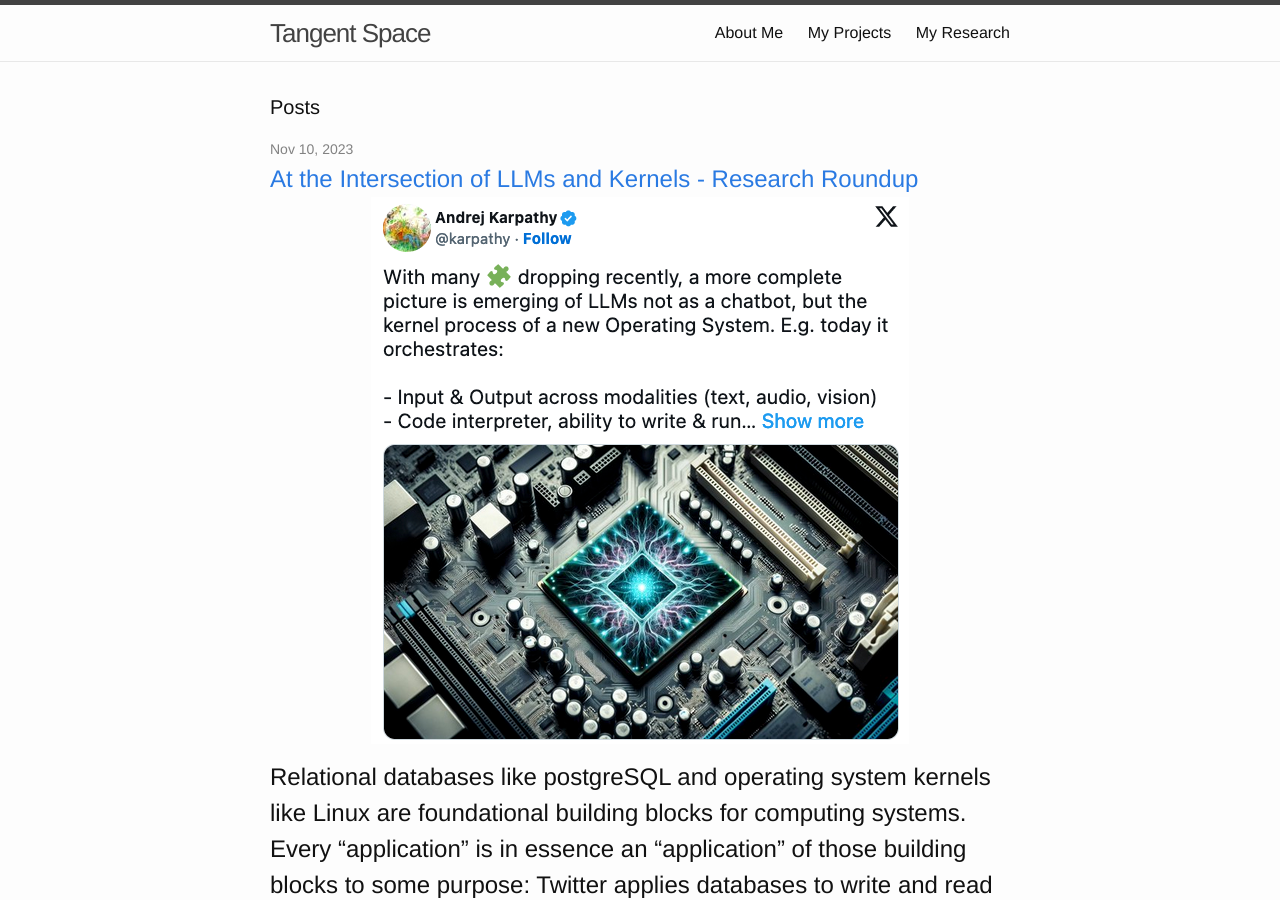
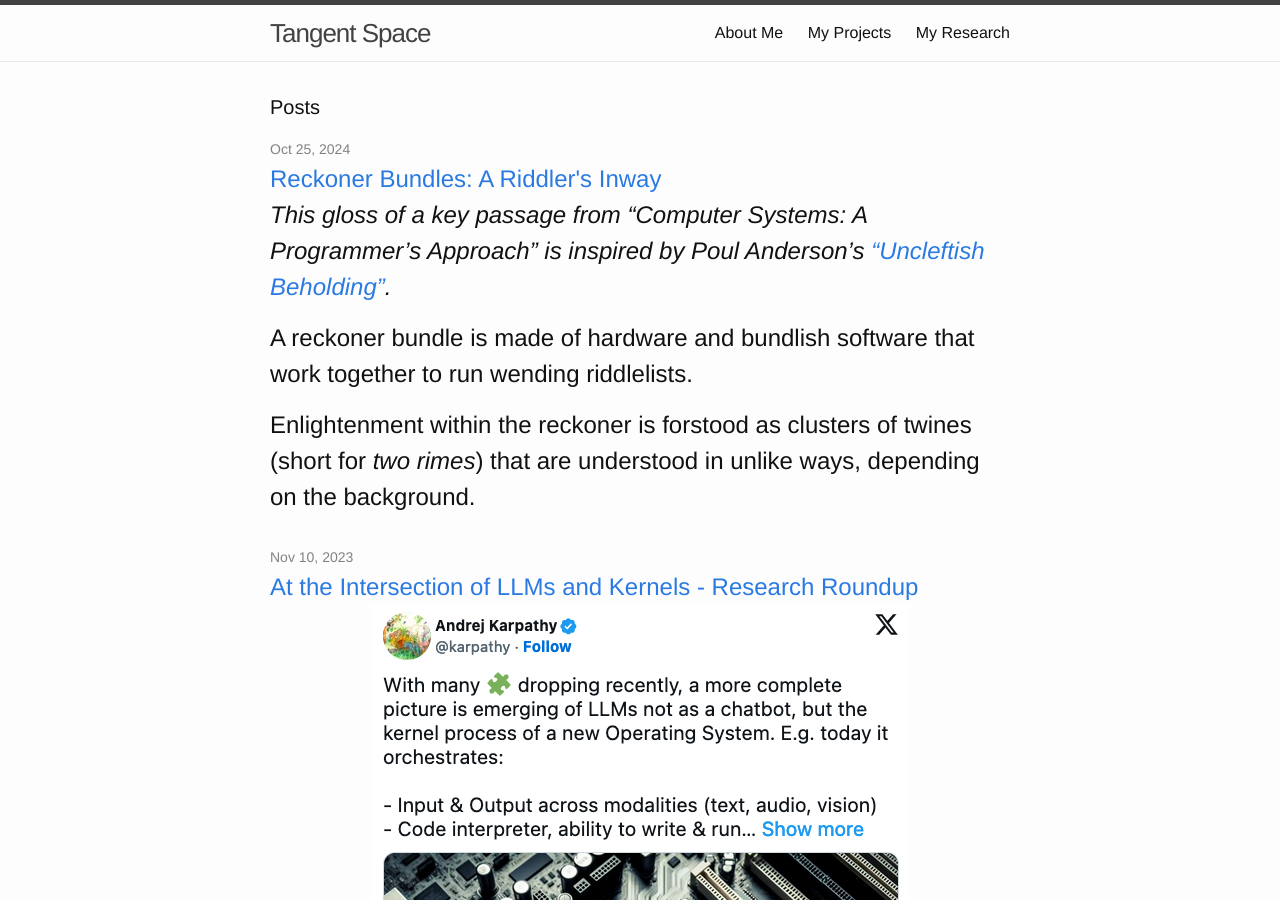
Before and after one commit to charlesfrye/charlesfrye.github.io, a Jekyll site: the page built from index.html, in a window 1280 px wide and 900 px high. Built offline with Jekyll 4.4.1, drawn with Linux system fonts in a browser that asks for light colours; formulas are drawn with MathJax 3; comment, search, counter and statistics services are not loaded.

Commit message:
reckoner bundles

```diff
--- a/_posts/2023-10-22-reckoner-riddleordering.markdown
+++ b/_posts/2023-10-22-reckoner-riddleordering.markdown
@@ -32,7 +32,7 @@
 &nbsp;&nbsp;- Ophelia to Laertes, _Hamlet_, Act I Scene 3
 
 (Inspired by Poul Anderson's
-[_Uncleftish Beholding_](https://www.ling.upenn.edu/~beatrice/110/docs/uncleftish_beholding.html))
+[_Uncleftish Beholding_](https://charlesfrye.github.io/pdfs/uncleftish-beholding.pdf).)
 
 
 ## Wordcraft ##
--- /dev/null
+++ b/_posts/2024-10-15-reckoner-riddlelisting.markdown
@@ -0,0 +1,54 @@
+---
+layout: post
+title:	"Reckoner Bundles: A Riddler's Inway"
+date:	2024-10-25
+category: programming
+---
+
+_This gloss of a key passage from "Computer Systems: A Programmer's Approach" is inspired by Poul Anderson's
+["Uncleftish Beholding"](https://charlesfrye.github.io/pdfs/uncleftish-beholding.pdf)._
+
+A reckoner bundle is made of hardware and bundlish software
+that work together to run wending riddlelists.
+
+Enlightenment within the reckoner is forstood as clusters of twines
+(short for _two rimes_)
+that are understood in unlike ways,
+depending on the background.
+
+<!--exc-->
+
+Riddlelists are rewoven by other riddlelists into unlike shapes,
+beginning as ASCII scribes and then rewoven by builders and linkers
+into twoname runnables.
+
+Flowmakers read and plead twoname riddles from the main wordhold.
+
+As reckoners spend most of their time
+doubling givens twixt wordhold, input and output workthings,
+and the middle flowmaker (MFM) logs,
+the storage workthings in a bundle are laid out in a rank-listing,
+with the MFM logs at the top,
+followed by many ranks of hardware hoard wordholds,
+main wordhold, and ring storage.
+
+Storage workthings that are higher in the rank-listing are
+faster and more dear per twine than those lower in the rank-listing.
+
+Riddlers can bettermake the performance of their C riddlelists
+by kenning well and enplundering the wordhold rank-listing.
+
+The runwarden kernel works as a go-between twixt
+the wending and the hardware.
+
+It puts forth three groundish engrippings:
+
+1. Binders are engrippings for I/O workthings.
+2. Craftwordhold is an engripping for both main wordhold and rings.
+3. Flows are engrippings for the flowmaker, main wordhold, and I/O workthings.
+
+Finally, networks put forth ways for reckoner bundles to speak
+with one another.
+
+From the seepoint of a lone bundle,
+the network is just another I/O workthing.
```
Also changed, not shown: 2 other files.
